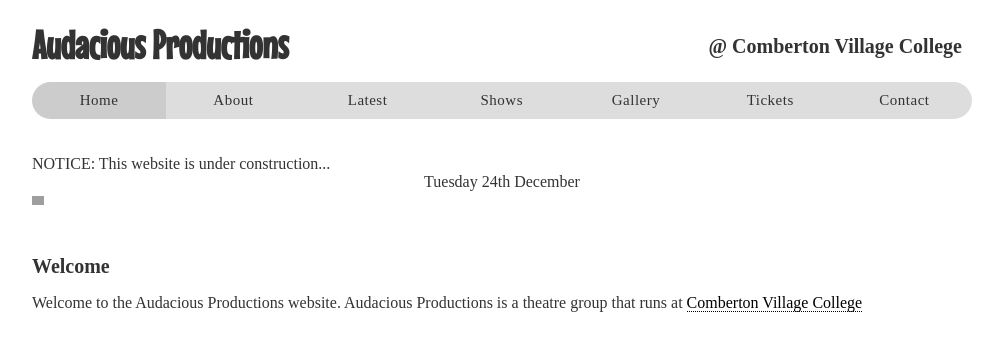
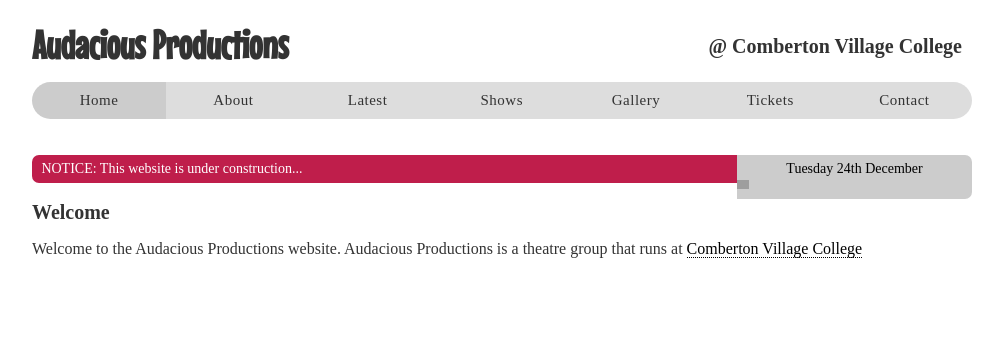
Before and after one commit to liamtclark/Audacious, a PHP site: page / in a window 1280 px wide. Shown: the top 351 px of the page, without its empty margins (138-1141 px from the left). Run offline with PHP 8.4, Linux system fonts and the light colour scheme; grey boxes are pictures that could not be loaded.

Commit message:
CSS Update for the alert bar
Very messy way of doing it, could you fix it?

```diff
--- a/site/global.css
+++ b/site/global.css
@@ -60,7 +60,7 @@ nav {
 nav a {
   padding: 10px 0;
   font-size: 15px;
-  font-weight: 300;
+  font-weight: 500;
   letter-spacing: 0.5px;
   text-decoration: none;
   float: left;
@@ -132,3 +132,36 @@ section a {
 section a:hover {
   border-bottom: 1px solid black;
 }
+
+#left
+{
+float:left;
+background-color:#BF1E4B;
+width:74%;
+padding-top:6px;
+padding-bottom:6px;
+font-size:14px;
+padding-left:1%;
+color:#FFFFFF;
+}
+
+#right-1
+{
+float:right;background-color:#CCC;
+color:#000000;
+width:25%;
+padding-top:6px;
+padding-bottom:6px;
+font-size:14px;
+}
+
+#right-2
+{
+
+}
+
+#left{border-top-left-radius:0.5em;border-bottom-left-radius:0.5em;}
+#right-1{border-top-right-radius:0.5em;border-bottom-right-radius:0.5em;}
+
+.green{}
+.red{background-color:#BF1E4B;}
```
